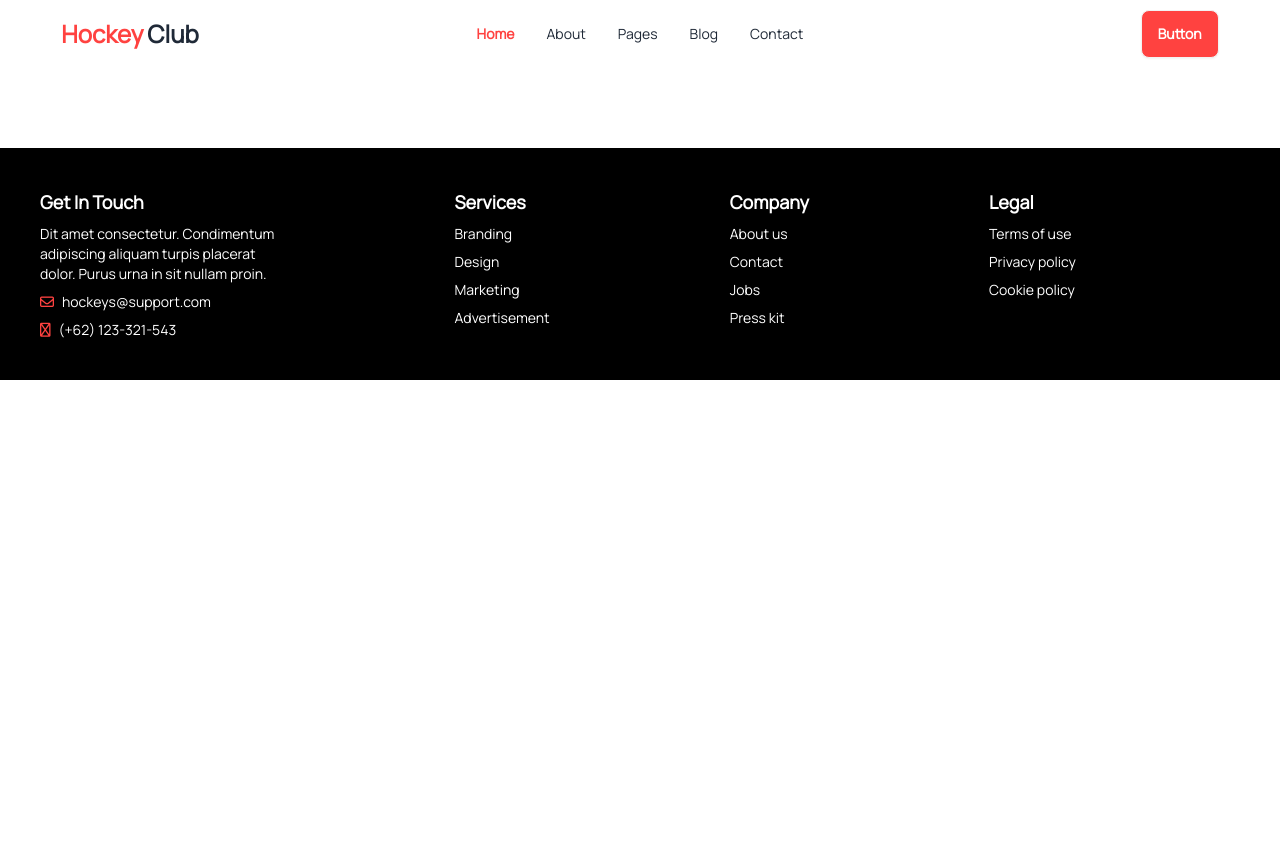
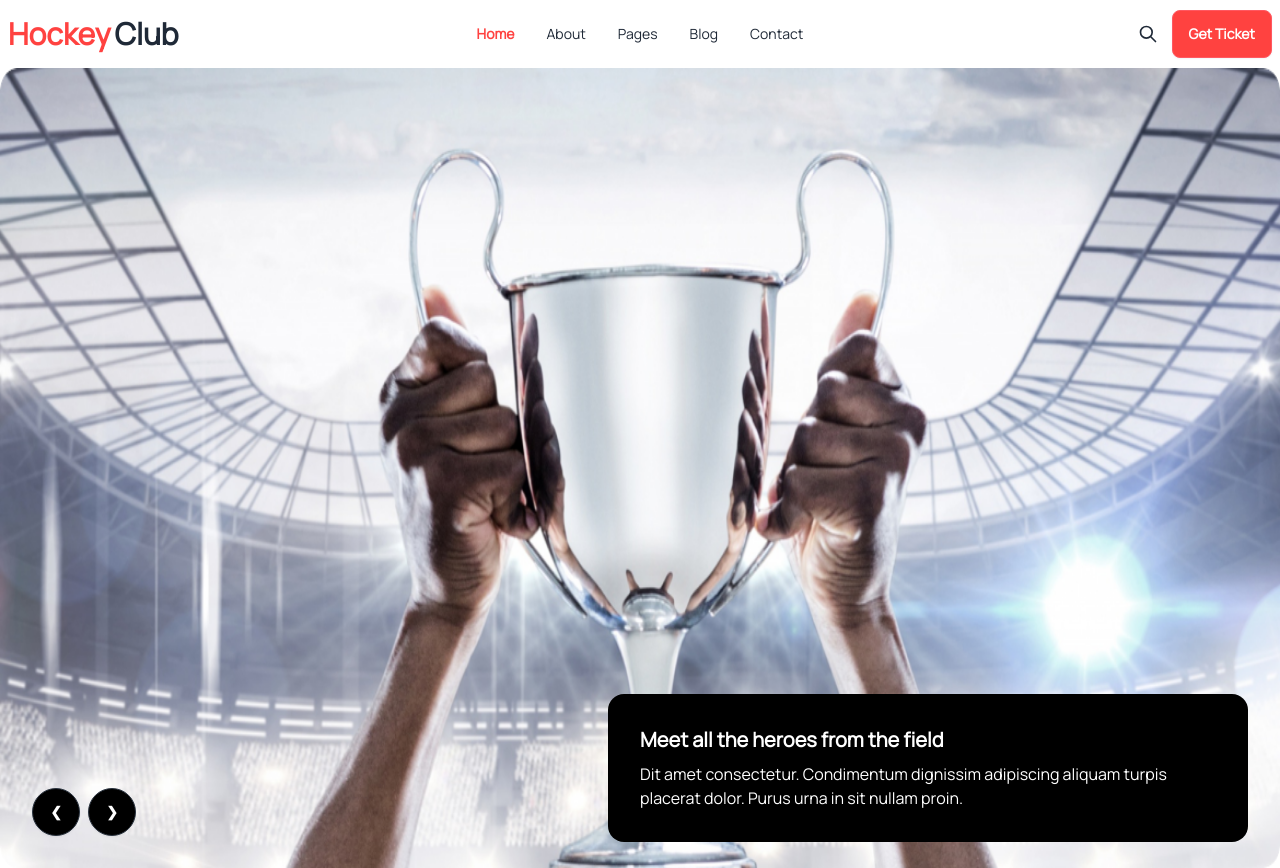
Before and after one commit to jiadalfahmid/hockey-club, a plain HTML site: page index.html in a window 1280 px wide. Shown: the top 868 px of the page. Before the commit the page ends 800 px from the top, so only its background shows below. Drawn offline with nearby package versions, Linux system fonts and the light colour scheme; grey boxes are pictures that could not be loaded.

Commit message:
Banner section added

```diff
--- a/index.html
+++ b/index.html
@@ -30,9 +30,18 @@
         }
       }
     </script>
+    <style>
+    *{
+/*
+    outline: 1px solid red;
+    outline-offset: -1px; */
+
+
+    }
+    </style>
 </head>
 <body class="font-manrope">
-  <header class="w-11/12 mx-auto">
+  <header class="max-md:w-11/12 mx-auto lg:container">
     <!-- nav section -->
     <nav>
       <div class="navbar bg-base-100">
@@ -62,7 +71,7 @@
               <li><a>Contact</a></li>
             </ul>
           </div>
-          <a href="#" class="font-bold text-2xl"><span class="text-brand mr-1">Hockey</span>Club</a>
+          <a href="#" class="font-bold text-2xl lg:text-3xl"><span class="text-brand mr-1">Hockey</span>Club</a>
         </div>
         <div class="navbar-center hidden lg:flex">
           <ul class="menu menu-horizontal px-1">
@@ -74,19 +83,58 @@
           </ul>
         </div>
         <div class="navbar-end">
-          <a class="btn bg-brand text-white hover:bg-brand">Button</a>
+          <button class="btn btn-ghost btn-circle max-sm:hidden">
+            <svg
+              xmlns="http://www.w3.org/2000/svg"
+              class="h-5 w-5"
+              fill="none"
+              viewBox="0 0 24 24"
+              stroke="currentColor">
+              <path
+                stroke-linecap="round"
+                stroke-linejoin="round"
+                stroke-width="2"
+                d="M21 21l-6-6m2-5a7 7 0 11-14 0 7 7 0 0114 0z" />
+            </svg>
+          </button>
+          <a class="btn btn-error bg-brand text-white">Get Ticket</a>
         </div>
       </div>
     </nav>
     <!-- banner section -->
-    <section class="">
-
+    <section class="lg:relative">
+      <div class="carousel w-full rounded-lg max-h-[550px] lg:max-h-screen">
+        <div id="slide1" class="carousel-item relative w-full">
+          <img
+            src="images/hero.png"
+            class="w-full" />
+            <div class="absolute gap-2 md:bottom-8 md:left-8 max-sm:bottom-2 max-sm:left-[36%] max-sm:right-[36%] flex">
+              <a href="#slide2" class="btn btn-circle btn-neutral bg-black text-white">❮</a>
+              <a href="#slide2" class="btn btn-circle btn-neutral bg-black text-white">❯</a>
+          </div>
+        </div>
+        <div id="slide2" class="carousel-item relative w-full">
+          <img
+            src="https://c4.wallpaperflare.com/wallpaper/141/298/520/ice-hockey-4k-for-desktop-wallpaper-preview.jpg"
+            class="w-full" />
+            <div class="absolute gap-2 md:bottom-8 md:left-8 max-sm:bottom-2 max-sm:left-[36%] max-sm:right-[36%] flex">
+              <a href="#slide1" class="btn btn-circle btn-neutral bg-black text-white">❮</a>
+              <a href="#slide1" class="btn btn-circle btn-neutral bg-black text-white">❯</a>
+            </div>
+        </div>
+      </div>
+      <div class="card bg-black w-full lg:w-1/2 lg:absolute lg:bottom-8 max-md:mt-4 lg:right-8">
+        <div class="card-body text-white">
+          <h2 class="card-title">Meet all the heroes from the field</h2>
+          <p>Dit amet consectetur. Condimentum dignissim adipiscing aliquam turpis placerat dolor. Purus urna in sit nullam proin. </p>
+        </div>
+      </div>
     </section>
   </header>
-  <main class="w-11/12 mx-auto">
+  <main class="max-md:w-11/12 mx-auto lg:container">
 
   </main>
-    <footer class="footer bg-black text-white p-10 mt-20">
+    <footer class="footer bg-black text-white p-10 lg:p-16 mt-20">
       <nav>
         <h6 class="text-white text-lg font-bold">Get In Touch</h6>
         <p>Dit amet consectetur. Condimentum <br>adipiscing aliquam turpis placerat <br>dolor. Purus urna in sit nullam proin. </p>
```
